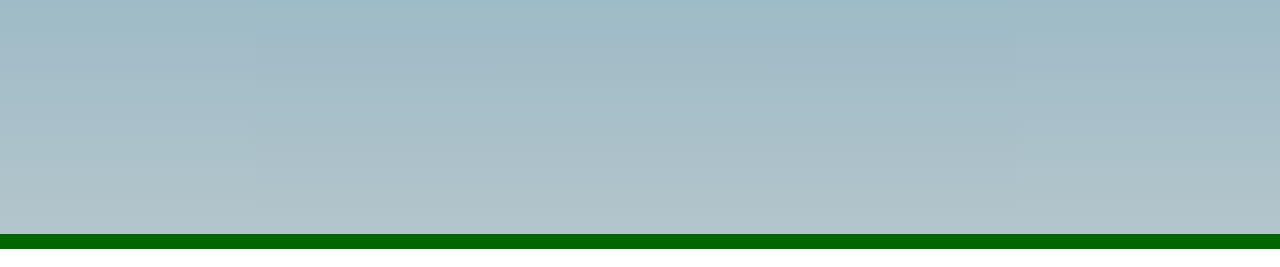
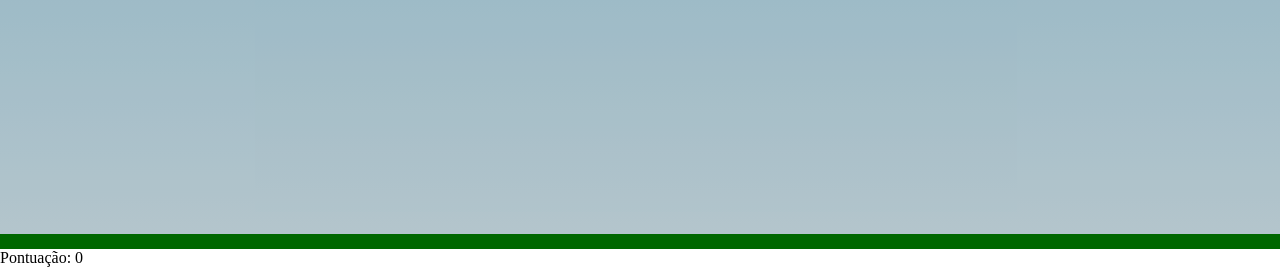
Before and after one commit to professor-weslly/jogo-super-mario, a plain HTML site: page index.html in a window 1280 px wide. Shown: the part 551-818 px from the top of the page. Drawn offline with Linux system fonts and the light colour scheme.

Commit message:
Update index.html

```diff
--- a/index.html
+++ b/index.html
@@ -13,6 +13,9 @@
     <img src="./img/pipe.png" class="pipe">
     <button class="start" onclick="startGame()">Iniciar</button>
    </div>
+
+    <div class="score">Pontuação: <span id="score">0</span></div>
+
     <div class="game-over"><h1>Game Over :(</h1><button onclick="restartGame()">Reiniciar</button></div>
     <script src="main.js"></script>
 </body>
```
